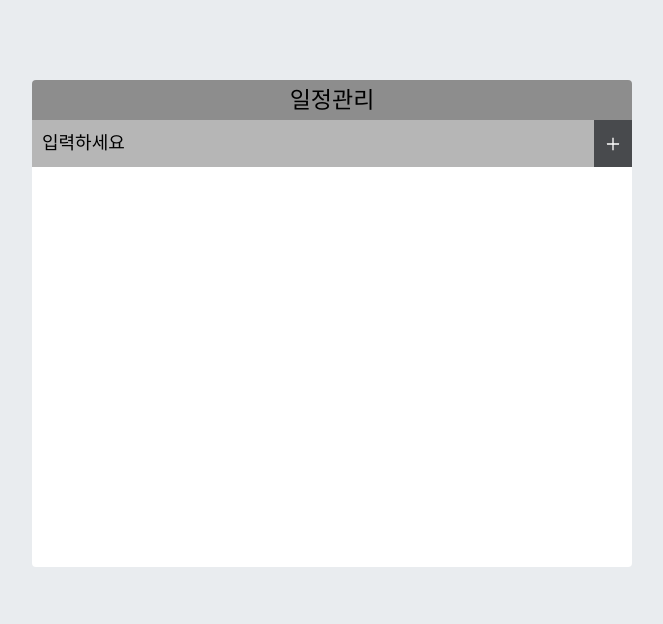
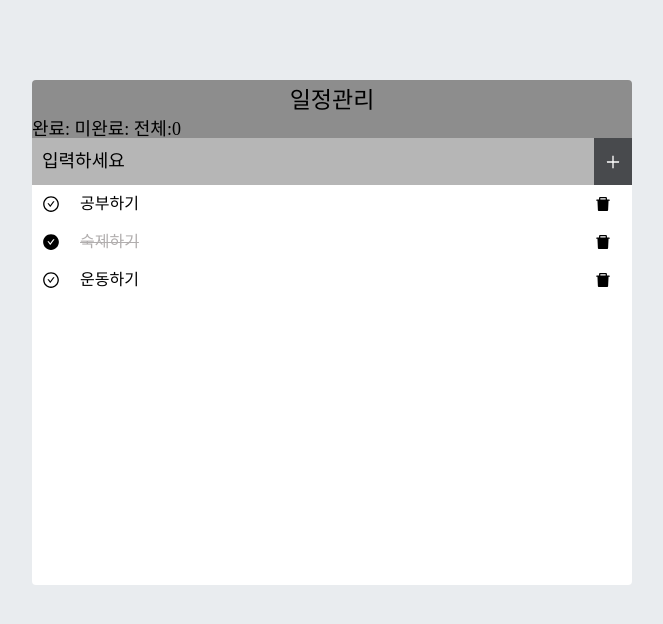
Before and after one commit to kiimjisoo/new-todo, a React (Create React App) app: page / in a window 1280 px wide. Shown: the top 624 px of the page, without its empty margins (308-971 px from the left). Built offline with nearby package versions, Linux system fonts and the light colour scheme; the HTML template or start-up script is replaced by a standard one.

Commit message:
0612
count 작성

```diff
--- a/package.json
+++ b/package.json
@@ -12,6 +12,7 @@
     "react-scripts": "5.0.1",
     "styled-components": "^5.3.11",
     "styled-reset": "^4.4.7",
+    "uuid": "^9.0.0",
     "web-vitals": "^2.1.4"
   },
   "scripts": {
--- a/src/App.js
+++ b/src/App.js
@@ -3,7 +3,8 @@ import reset from "styled-reset";
 import TodoTemplate from "./component/TodoTemplate";
 import TodoInsert from "./component/TodoInsert";
 import TodoList from "./component/TodoList";
-import { useCallback, useRef, useState } from "react";
+import { useCallback, useDebugValue, useRef, useState } from "react";
+import { v4 as uuidv4 } from "uuid";
 
 
 
@@ -40,53 +41,49 @@ function App() {
   const handleInsert = useCallback((text) => {
     const todo = {
       id: nextId.current,
-      // id: uuidv4(),
       text,
       checked: false
     };
 
     // *배열 추가*
-    // const copyTodos = [...todos];
-    // copyTodos.push(todo);
-    // setTodos(copyTodos);
+    const copyTodos = [...todos];
+    copyTodos.push(todo);
+    setTodos(copyTodos);
+    nextId.current += 1;
+  }, [todos]);
 
-    setTodos(todos => todos.concat(todo));
-    nextId.current += 1;
-  }, []);
 
 
   // *제거*
   const handleRemove = useCallback((id) => {
-  //   const copyTodos = [...todos];
-  //   const otherIndex = todos.findIndex((todo) => todo.id === id);
-  //   copyTodos.splice(otherIndex, 1)
-  //   setTodos(copyTodos);
+    const copyTodos = [...todos];
+    const otherIndex = todos.findIndex((todo) => todo.id === id);
+    copyTodos.splice(otherIndex, 1);
+    setTodos(copyTodos);
+  }, [todos]);
 
-  // }, [todos]);
-  setTodos(todos => todos.filter((todo) => todo.id !== id));
-}, []);
+  const handleToggle = useCallback((id) => {
+    const copyTodos = [...todos];
+    const target =  todos.find((todo) => todo.id === id);
+    target.checked = !target.checked;
+    const targetIndex = todos.findIndex((todo) => todo.id === id);
+    copyTodos[targetIndex] = target;
+    setTodos(copyTodos);
+  }, [todos]);
 
 
-  const handleToggle = useCallback((id) => {
-  //   const copyTodos = [...todos];
-  //   const target = todos.find((todo) => todo.id === id);
-  //   target.checked = !target.checked;
-  //   const targetIndex = todos.findIndex((todo) => todo.id === id);
-  //   copyTodos[targetIndex] = target;
-  //   setTodos(copyTodos);
-  // }, [todos]);
+  const [count, setCount] = useState(0);
+  const handleCount = (e) => {
+    setCount(Number(e.target.value));
+  };
 
-  setTodos(todos => todos.map((todo) =>
-    todo.id === id ? { ...todo, checked: !todo.checked } : todo
-));
-}, []);
 
 
   return (
     <>
       <GloabalStyle />
-      <TodoTemplate>
-        <TodoInsert onInsert={handleInsert}/>
+      <TodoTemplate count={count}>
+        <TodoInsert onInsert={handleInsert} onCount={handleCount} count={count} />
         <TodoList todos={todos} onRemove={handleRemove} onToggle={handleToggle} />
       </TodoTemplate>
     </>
--- a/src/component/TodoInsert.jsx
+++ b/src/component/TodoInsert.jsx
@@ -33,19 +33,22 @@ const StyledButton = styled.button`
   cursor: pointer;
 `;
 
-function TodoInsert({onInsert}) {
+function TodoInsert({ onInsert, count, onCount }) {
   const [value, setValue] = useState('');
 
   const handleChange = (e) => {
     setValue(e.target.value)
-  }
+  };
 
   const handleSubmit = (e) => {
     onInsert(value);
     setValue('');
 
     e.preventDefault();
-  }
+
+
+
+  };
   return (
     <TodoInsertWrapper onSubmit={handleSubmit}>
       <StyledInput
@@ -55,7 +58,10 @@ function TodoInsert({onInsert}) {
       onChange={handleChange}
       />
 
-      <StyledButton type='submit'>
+      <StyledButton
+        type='submit'
+        onClick={() => onCount(count + 1)}
+      >
         <Addicon />
       </StyledButton>
 
--- a/src/component/TodoList.jsx
+++ b/src/component/TodoList.jsx
@@ -11,10 +11,15 @@ const TodoListWrapper = styled.div`
 function TodoList(props) {
   const { todos, onRemove, onToggle } = props;
 
+
   return (
     <TodoListWrapper>
-      {todos.map((todos) => {
-          <TodoListItem key={todos.id} todo={todos} onRemove={onRemove} onToggle={onToggle}/>
+      {/* <TodoListItem />
+      <TodoListItem />
+      <TodoListItem /> */}
+
+      {todos.map((todos) =>  {
+        return <TodoListItem  key={todos.id} todo={todos} onRemove={onRemove} onToggle={onToggle} />
       })}
     </TodoListWrapper>
   );
--- a/src/component/TodoListItem.jsx
+++ b/src/component/TodoListItem.jsx
@@ -6,6 +6,17 @@ const TodoListItemWrapper = styled.div`
   padding: 10px;
   display: flex;
   align-items: center;
+
+  .Remove {
+    cursor: pointer;
+    display: flex;
+    align-items: center;
+    font-size: 18px;
+    margin-right: 10px;
+    &:hover{
+      color: red;
+    }
+}
 `;
 
 const Checkbox = styled.div`
@@ -31,34 +42,24 @@ const Text = styled.div`
   }
 `;
 
-const Remove =styled.div`
-  cursor: pointer;
-  display: flex;
-  align-items: center;
-  font-size: 18px;
-  margin-right: 10px;
-  &:hover{
-    color: red;
-  }
-`;
 
-function TodoListItem(props) {
-  const { todo: {id, text, checked}, onRemove, onToggle } = props;
+
+function TodoListItem({ todo, onRemove, onToggle }) {
+  // const { todo: { id, text, checked }, onRemove } = props;
+  const { id, text, checked } = todo;
 
   return (
     <TodoListItemWrapper>
-
       <Checkbox checked={checked}
         onClick={() => { onToggle(id); }}
       >
         {checked ? <AiFillCheckCircle/> : <AiOutlineCheckCircle />}
       </Checkbox>
-
       <Text checked={checked}>{text}</Text>
 
-      <Remove onClick={() => { onRemove(id); } }>
+      <div className='Remove' onClick={() => { onRemove(id); }}  >
         <AiFillDelete />
-      </Remove>
+      </div>
 
     </TodoListItemWrapper>
   );
--- a/src/component/TodoTemplate.jsx
+++ b/src/component/TodoTemplate.jsx
@@ -18,16 +18,28 @@ const TodoTemplateWrapper = styled.div`
     align-items: center;
   }
 
+  .count {
+    color: black;
+    display: flex;
+    justify-content: start;
+    font-size: 18px;
+    /* margin-bottom: 15px; */
+    background: #8d8d8d;
+    }
+
   .content {
     background: white;
   }
+
 `;
 
 function TodoTemplate(props) {
-  const { children } = props;
+  const { children, count } = props;
+
   return (
     <TodoTemplateWrapper>
       <div className='app_title'>일정관리</div>
+      <div className='count'>완료:   미완료:   전체:{count}  </div>
       <div className='content'>{children}</div>
     </TodoTemplateWrapper>
   );
```
Also changed, not shown: 2 other files (tests, documents, lock files or other folders).
